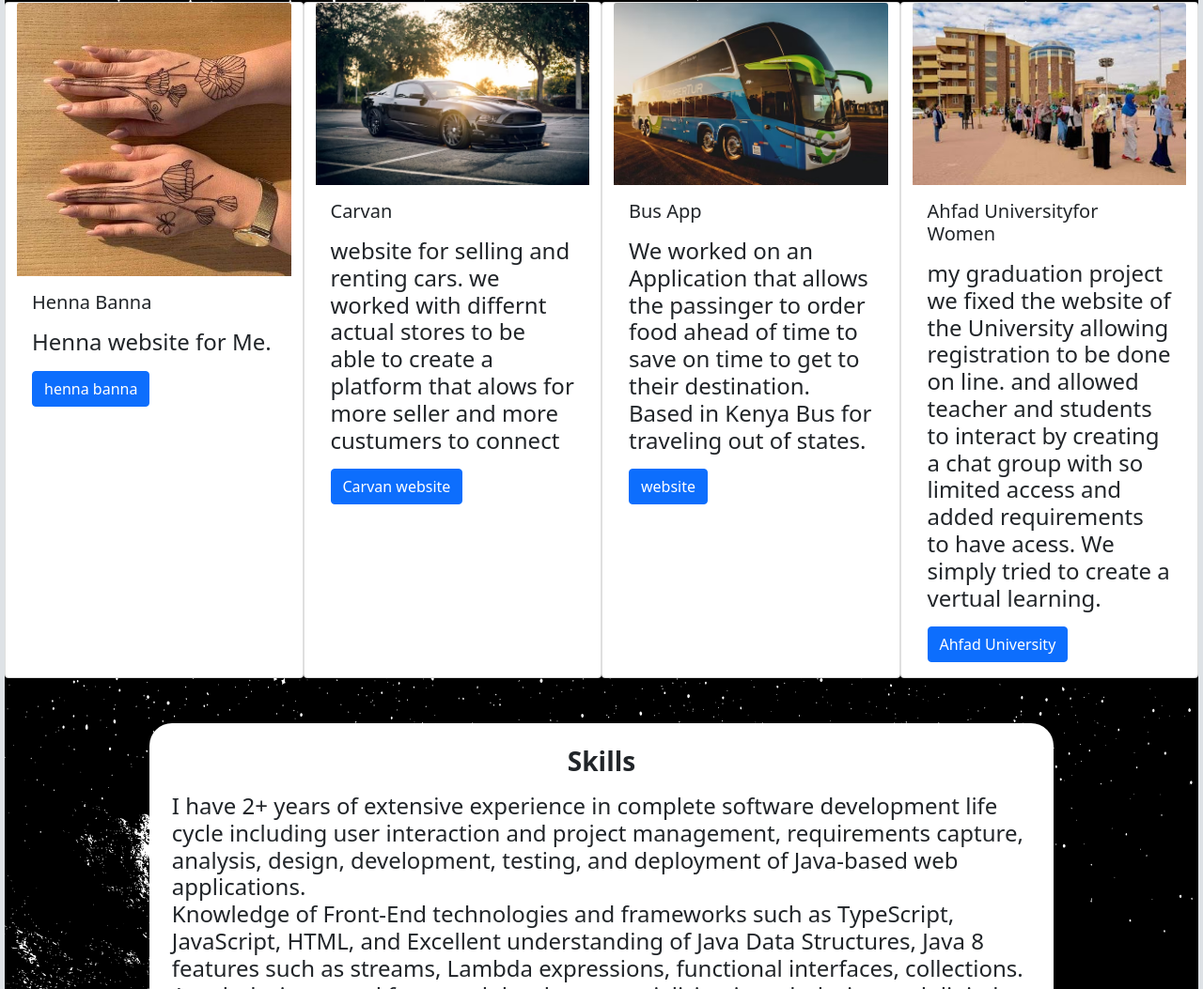
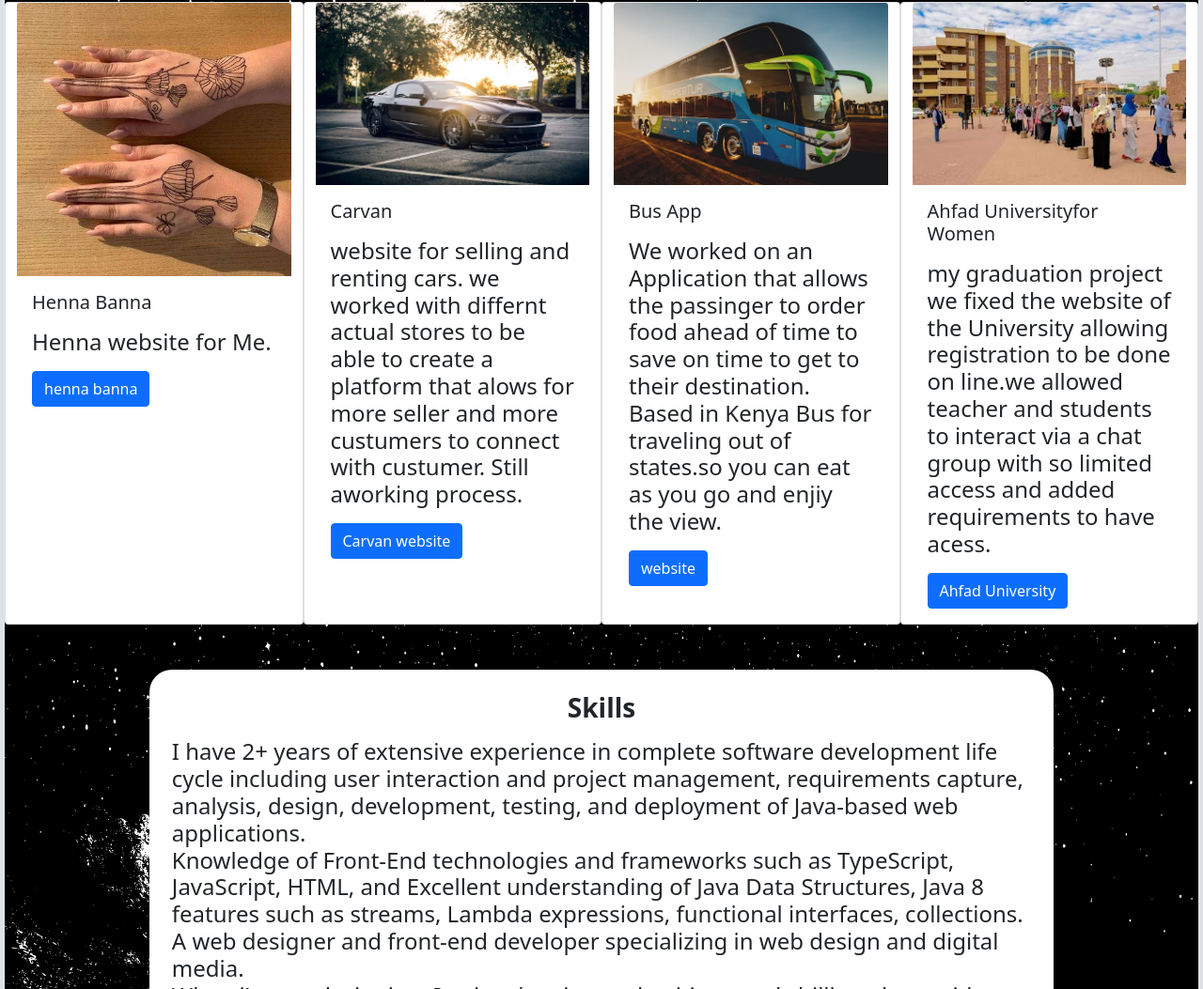
Before and after one commit to TsnatKbrom/TsnatKbrom.github.io, a plain HTML site: page index.html in a window 1280 px wide. Shown: the part 1934-2987 px from the top of the page at 94% size. Drawn offline with nearby package versions, Linux system fonts and the light colour scheme.

Commit message:
added some words to the cards

```diff
--- a/index.html
+++ b/index.html
@@ -108,7 +108,7 @@
         <img src="./images/carr.avif" class="card-img-top" alt="An image of A car website">
         <div class="card-body">
           <h5 class="card-title">Carvan</h5>
-          <p class="card-text"><h4>website for selling and renting cars. we worked with  differnt actual stores to be able to create a platform that alows for more seller and more custumers to connect  </h4></p>
+          <p class="card-text"><h4>website for selling and renting cars. we worked with  differnt actual stores to be able to create a platform that alows for more seller and more custumers to connect with custumer. Still aworking process. </h4></p>
           <a href="#" class="btn btn-primary">Carvan website</a>
         </div>
       </div>
@@ -116,7 +116,7 @@
         <img src="./images/bus.avif" class="card-img-top" alt="Picture of the Bus Application">
         <div class="card-body">
           <h5 class="card-title">Bus App</h5>
-          <p class="card-text"><h4>We worked on an Application that allows the passinger to order food ahead of time to save on time to get to their destination. Based in Kenya Bus for traveling out of states.</h4></p>
+          <p class="card-text"><h4>We worked on an Application that allows the passinger to order food ahead of time to save on time to get to their destination. Based in Kenya Bus for traveling out of states.so you can eat as you go and enjiy the view.</h4></p>
           <a href="index.html" class="btn btn-primary">website</a>
         </div>
       </div>
@@ -124,7 +124,7 @@
         <img src="./images/2022-04-19(1).jpg" class="card-img-top" alt="a picture of Ahfad University">
         <div class="card-body">
           <h5 class="card-title">Ahfad Universityfor Women</h5>
-          <p class="card-text"><p class="card-text"><h4> my graduation project we fixed the website of the University allowing registration to be done on line. and allowed teacher and students to interact by creating a chat group with so limited access and added requirements to have acess. We simply tried to create a vertual learning.</h4>  </p>
+          <p class="card-text"><p class="card-text"><h4> my graduation project we fixed the website of the University allowing registration to be done on line.we allowed teacher and students to interact via a  chat group with so limited access and added requirements to have acess. </h4>  </p>
           </p>
           <a href="https://talloiresnetwork.tufts.edu/ahfad-university-for-women-sudan/" class="btn btn-primary">Ahfad University</a>
         </div>
```
